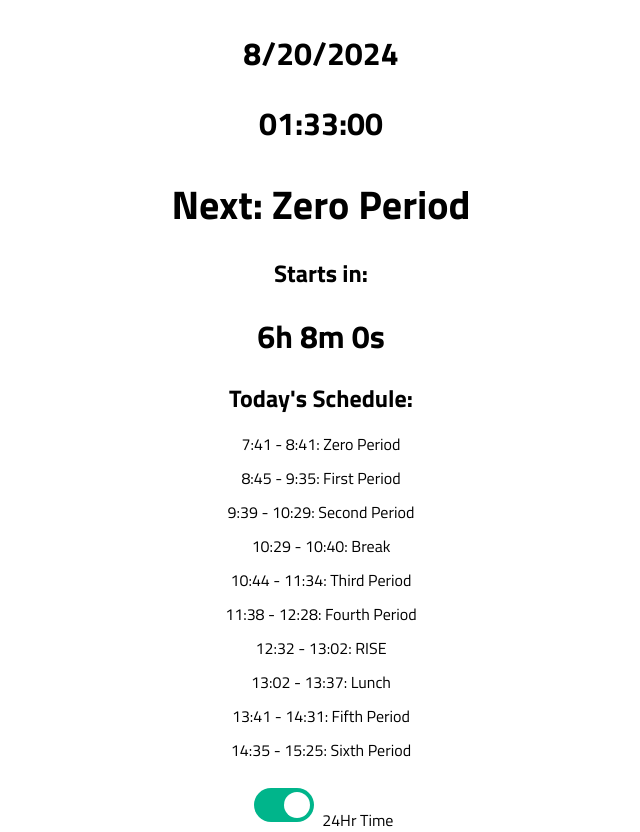
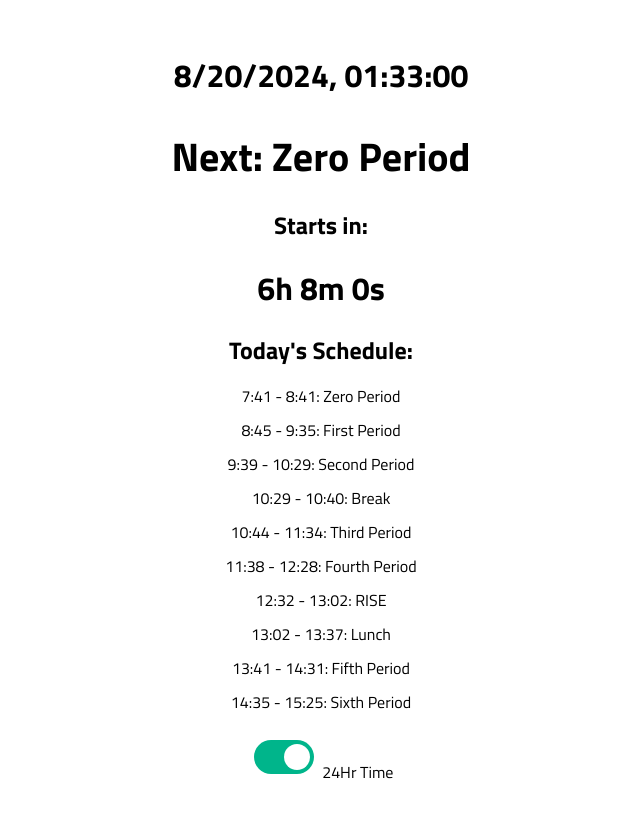
Before and after one commit to TrEKi722/bell_circle, a plain HTML site: page CustomSchedules/AVMSSchoolSchedule.html in a window 1280 px wide. Shown: the whole page, without its empty margins (319-959 px from the left). After the commit the page ends 800 px from the top, so only its background shows below. Drawn offline with nearby package versions, Linux system fonts and the light colour scheme; no server answers.

Commit message:
Moved current date & time to the same line

```diff
--- a/CustomSchedules/AVMSSchoolSchedule.html
+++ b/CustomSchedules/AVMSSchoolSchedule.html
@@ -208,8 +208,8 @@
     function displayCurrentTime() {
       const now = new Date();
       const options = { hour: '2-digit', minute: '2-digit', second: '2-digit', hour12: !is24HourFormat };
-      currentTimeDateElement.textContent = now.toLocaleTimeString([], options);
-      currentDateElement.textContent = now.toLocaleDateString();
+      currentTimeDateElement.textContent = now.toLocaleDateString() + ", " +now.toLocaleTimeString([], options);
+      //currentDateElement.textContent = now.toLocaleDateString();
     }
 
     function updateSchedule() {
```
